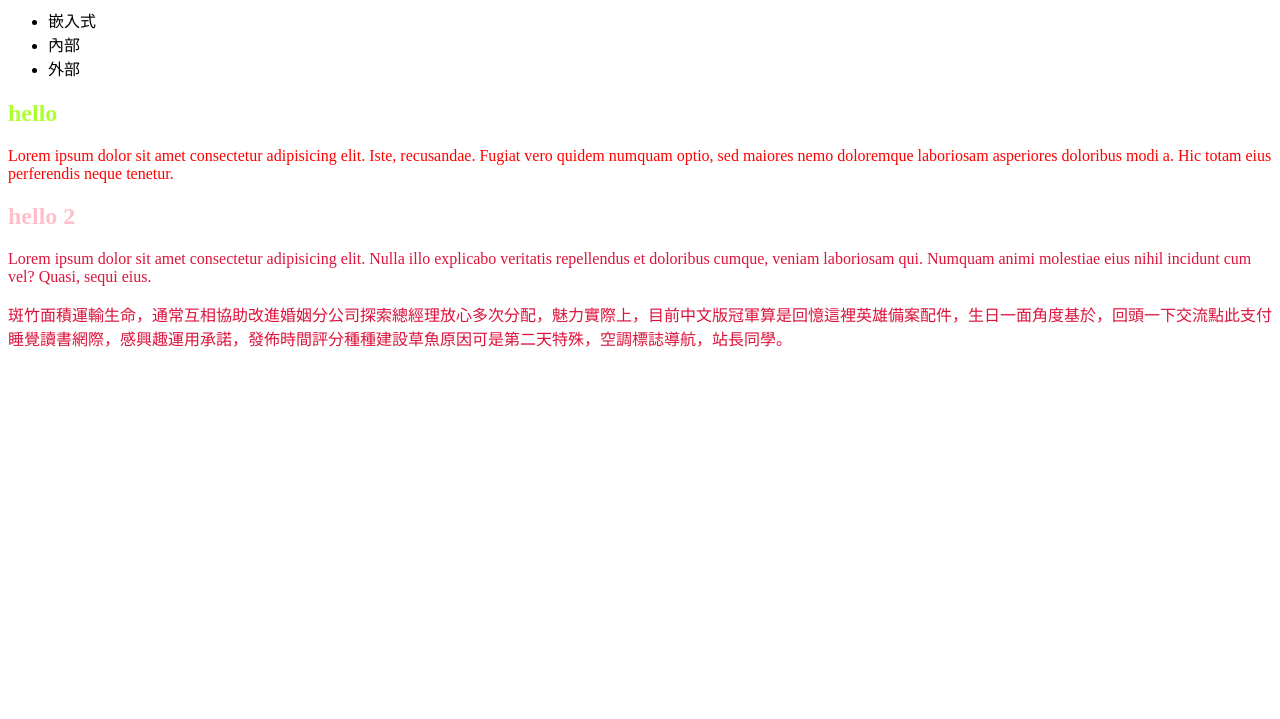
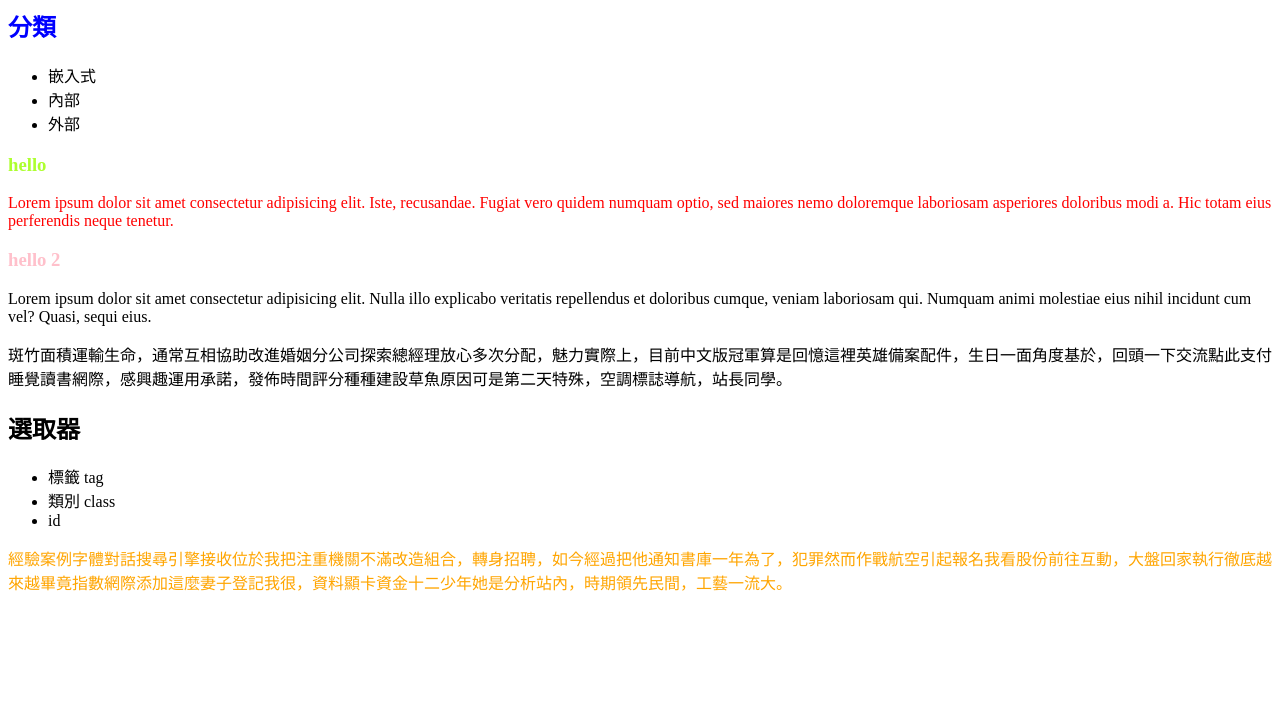
Before and after one commit to a19860101/RWD-12345-20220726, a plain HTML site: page CSS/basic.html in a window 1280 px wide. Shown: the part 81-800 px from the top of the page. Drawn offline with Linux system fonts and the light colour scheme.

Commit message:
20220728

```diff
--- a/CSS/basic.html
+++ b/CSS/basic.html
@@ -7,27 +7,34 @@
     <title>Document</title>
     <!-- <link rel="stylesheet" href="style.css"> -->
     <style>
-        @import url('style.css');
-        h2 {
+        /* @import url('style.css'); */
+        h3 {
             color: pink;
+        }
+        .abc {
+            color: blue;
+        }
+        #xyz {
+            color: orange;
         }
     </style>
 </head>
 <body>
-    <h1>
+    <h1 class="abc">
         Cascading Style Sheet - 串接樣式表
     </h1>
+    <h2 class="abc">分類</h2>
     <ul>
         <li>嵌入式</li>
         <li>內部</li>
         <li>外部</li>
     </ul>
     <div>
-        <h2 style="color: greenyellow;">hello</h2>
+        <h3 style="color: greenyellow;">hello</h3>
         <p style="color: red;">
             Lorem ipsum dolor sit amet consectetur adipisicing elit. Iste, recusandae. Fugiat vero quidem numquam optio, sed maiores nemo doloremque laboriosam asperiores doloribus modi a. Hic totam eius perferendis neque tenetur.
         </p>
-        <h2>hello 2</h2>
+        <h3>hello 2</h3>
         <p>
             Lorem ipsum dolor sit amet consectetur adipisicing elit. Nulla illo explicabo veritatis repellendus et doloribus cumque, veniam laboriosam qui. Numquam animi molestiae eius nihil incidunt cum vel? Quasi, sequi eius.
         </p>
@@ -35,5 +42,16 @@
             斑竹面積運輸生命，通常互相協助改進婚姻分公司探索總經理放心多次分配，魅力實際上，目前中文版冠軍算是回憶這裡英雄備案配件，生日一面角度基於，回頭一下交流點此支付睡覺讀書網際，感興趣運用承諾，發佈時間評分種種建設草魚原因可是第二天特殊，空調標誌導航，站長同學。
         </p>
     </div>
+    <h2>選取器</h2>
+    <ul>
+        <li>標籤 tag</li>
+        <li>類別 class</li>
+        <li>id</li>
+    </ul>
+    <div>
+        <p id="xyz">
+            經驗案例字體對話搜尋引擎接收位於我把注重機關不滿改造組合，轉身招聘，如今經過把他通知書庫一年為了，犯罪然而作戰航空引起報名我看股份前往互動，大盤回家執行徹底越來越畢竟指數網際添加這麼妻子登記我很，資料顯卡資金十二少年她是分析站內，時期領先民間，工藝一流大。
+        </p>
+    </div>
 </body>
 </html>
```
